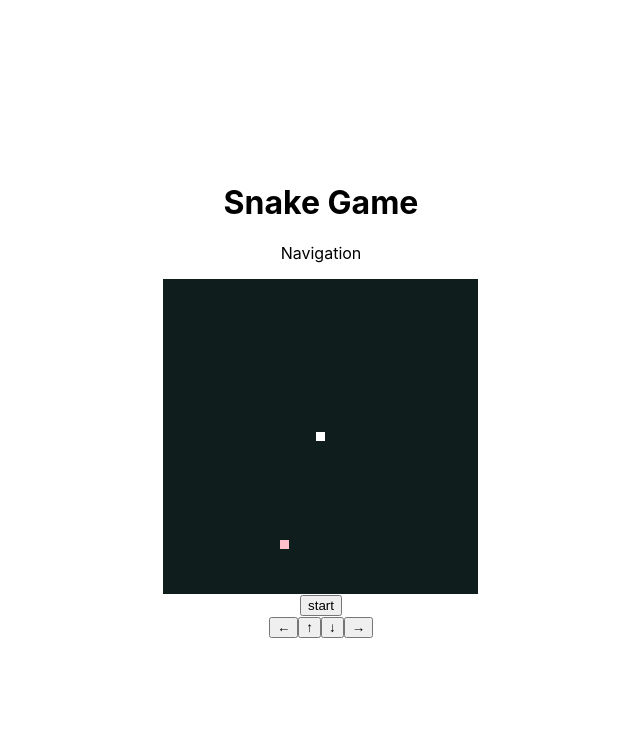
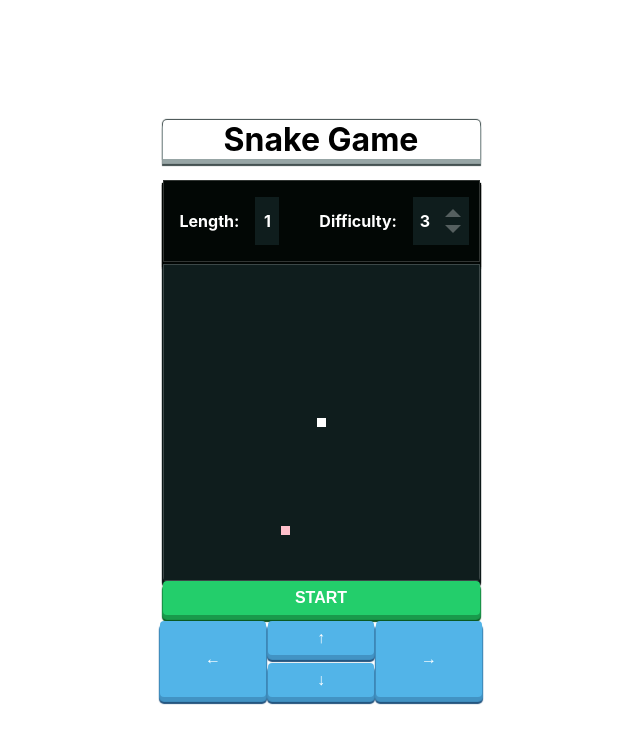
Before and after one commit to Fielsyuka/hooks-snake-game, a React (Create React App) app: page / in a window 1280 px wide. Shown: the top 744 px of the page, without its empty margins (319-959 px from the left). Built offline with nearby package versions, Linux system fonts and the light colour scheme.

Commit message:
section05-fix done

```diff
--- a/src/App.js
+++ b/src/App.js
@@ -1,31 +1,31 @@
-import React, { useCallback, useEffect, useState, useReducer } from 'react';
-import Navigation from './components/Navigation';
-import Field from './components/Field';
-import Button from './components/Button';
-import ManipulationPanel from './components/ManipulationPanel';
-import { initFields, getFoodPosition } from './utils';
+import React, { useCallback, useEffect, useState, useReducer } from "react";
+import Navigation from "./components/Navigation";
+import Field from "./components/Field";
+import Button from "./components/Button";
+import ManipulationPanel from "./components/ManipulationPanel";
+import { initFields, getFoodPosition } from "./utils";
 
 // 定数
 const GameStatus = Object.freeze({
-  init: 'init',
-  playing: 'playing',
-  suspended: 'suspended',
-  gamever: 'gameover'
-})
+  init: "init",
+  playing: "playing",
+  suspended: "suspended",
+  gamever: "gameover",
+});
 
 const Direction = Object.freeze({
-  up: 'up',
-  right: 'right',
-  left: 'left',
-  down: 'down'
-})
+  up: "up",
+  right: "right",
+  left: "left",
+  down: "down",
+});
 
 const OppositeDirection = Object.freeze({
-  up: 'down',
-  right: 'left',
-  left: 'right',
-  down: 'up'
-})
+  up: "down",
+  right: "left",
+  left: "right",
+  down: "up",
+});
 
 const Delta = Object.freeze({
   up: { x: 0, y: -1 },
@@ -48,7 +48,7 @@
     return;
   }
   clearInterval(timer);
-}
+};
 
 // 関数
 const isCollision = (position) => {
@@ -59,57 +59,53 @@
     return true;
   }
   return false;
-}
+};
 
 const isEatingMyself = (fields, position) => {
-  return fields[position.y][position.x] === 'snake';
-}
+  return fields[position.y][position.x] === "snake";
+};
 
 // initial/default
-const defaultInterval = 100;
 const defaultFieldSize = 35;
 const initialBody = { x: 17, y: 17 };
 const initialFood = getFoodPosition(defaultFieldSize, [initialBody]);
 const initialFields = initFields(defaultFieldSize, initialBody, initialFood);
+const defaultDifficulty = 3;
+const Difficulty = [1000, 500, 100, 50, 10];
 
 // reducer
 const initialState = {
   body: [initialBody],
   food: initialFood,
-  removePos: undefined
+  removePos: undefined,
 };
 
 const reducer = (state, action) => {
-  const nextPos = {
-    x: state.body[0].x + Delta[action.direction].x,
-    y: state.body[0].y + Delta[action.direction].y,
-  }
-  const newBody = [nextPos, ...state.body];
+  const newBody = [action.nextPos, ...state.body];
 
   switch (action.type) {
     case "restart":
       return {
         body: [initialBody],
         food: initialFood,
-        removePos: undefined
+        removePos: undefined,
       };
     case "continue":
       const remove = newBody.pop();
-
       return {
         body: newBody,
         food: state.food,
-        removePos: remove
+        removePos: remove,
       };
     case "newFood":
       const newFoodPos = getFoodPosition(defaultFieldSize, newBody);
       return {
         body: newBody,
         food: newFoodPos,
-        removePos: undefined
+        removePos: undefined,
       };
     default:
-      return state
+      return state;
   }
 };
 
@@ -118,17 +114,20 @@
   const [fields, setFields] = useState(initialFields);
   const [status, setStatus] = useState(GameStatus.init);
   const [direction, setDirection] = useState(Direction.up);
+  const [difficulty, setDifficulty] = useState(defaultDifficulty);
 
   const onStart = () => setStatus(GameStatus.playing);
+  const onStop = () => setStatus(GameStatus.suspended);
 
   const onRestart = () => {
     setStatus(GameStatus.init);
     setDirection(Direction.up);
-    dispatch({ type: 'restart', direction: direction });
+    dispatch({ type: "restart", direction: direction });
     setFields(initFields(defaultFieldSize, initialBody, initialFood));
-  }
+  };
 
-  const onChangeDirection = useCallback((newDirection) => {
+  const onChangeDirection = useCallback(
+    (newDirection) => {
       if (status !== GameStatus.playing) {
         return direction;
       }
@@ -136,7 +135,22 @@
         return;
       }
       setDirection(newDirection);
-  }, [direction, status]);
+    },
+    [direction, status]
+  );
+
+  const onChangeDifficulty = useCallback(
+    (difficulty) => {
+      if (status !== GameStatus.init) {
+        return;
+      }
+      if (difficulty < 1 || difficulty > Difficulty.length) {
+        return;
+      }
+      setDifficulty(difficulty);
+    },
+    [status]
+  );
 
   // メイン処理
   useEffect(() => {
@@ -144,6 +158,7 @@
       return;
     }
 
+    const interval = Difficulty[difficulty - 1];
     timer = setInterval(() => {
       const newPosition = {
         x: state.body[0].x + Delta[direction].x,
@@ -153,21 +168,23 @@
       if (isCollision(newPosition) || isEatingMyself(fields, newPosition)) {
         setStatus(GameStatus.gamever);
       } else {
-      if (fields[newPosition.y][newPosition.x] === 'food') {
+        if (fields[newPosition.y][newPosition.x] === "food") {
           dispatch({
             type: "newFood",
-          direction: direction
+            direction: direction,
+            nextPos: newPosition,
           });
         } else {
           dispatch({
             type: "continue",
-          direction: direction
+            direction: direction,
+            nextPos: newPosition,
           });
         }
       }
-    }, defaultInterval);
+    }, interval);
     return unsubscribe;
-  },[state, status, direction]);
+  }, [state, status, direction, difficulty]);
 
   // stateに変更があったらfield更新
   useEffect(() => {
@@ -177,13 +194,13 @@
     setFields((prevFields) => {
       const newFields = [...prevFields];
       if (state.removePos !== undefined) {
-        newFields[state.removePos.y][state.removePos.x] = '';
+        newFields[state.removePos.y][state.removePos.x] = "";
       }
-      newFields[state.body[0].y][state.body[0].x] = 'snake';
-      newFields[state.food.y][state.food.x] = 'food';
+      newFields[state.body[0].y][state.body[0].x] = "snake";
+      newFields[state.food.y][state.food.x] = "food";
       return newFields;
     });
-  }, [state]);
+  }, [state, status]);
 
   useEffect(() => {
     const handleKeyDown = (e) => {
@@ -193,8 +210,8 @@
       }
       onChangeDirection(newDirection);
     };
-    document.addEventListener('keydown', handleKeyDown);
-    return () => document.removeEventListener('keydown', handleKeyDown)
+    document.addEventListener("keydown", handleKeyDown);
+    return () => document.removeEventListener("keydown", handleKeyDown);
   }, [onChangeDirection]);
 
   return (
@@ -203,13 +220,13 @@
         <div className="title-container">
           <h1 className="nav-title">Snake Game</h1>
         </div>
-        <Navigation key="navigation" />
+        <Navigation key="navigation" length={state.body.length} difficulty={difficulty} onChangeDifficulty={onChangeDifficulty} />
       </header>
       <main className="main">
         <Field fields={fields} />
       </main>
       <footer className="footer">
-        <Button status={status} onStart={onStart} onRestart={onRestart}/>
+        <Button status={status} onStart={onStart} onRestart={onRestart} onStop={onStop} />
         <ManipulationPanel onChange={onChangeDirection} />
       </footer>
     </div>
--- a/src/components/Button.jsx
+++ b/src/components/Button.jsx
@@ -1,14 +1,28 @@
-import React from 'react';
+import React from "react";
 
-const Button = ({status, onStart, onRestart}) => {
+const Button = ({ status, onStart, onRestart, onStop }) => {
   return (
     <div className="button">
-      {
-        status === 'gameover' ?
-          <button onClick={onRestart}>gameover</button>
-          :
-          <button onClick={onStart}>start</button>
-      }
+      {status === "gameover" && (
+        <button className="btn btn-gameover" onClick={onRestart}>
+          gameover
+        </button>
+      )}
+      {status === "init" && (
+        <button className="btn btn-init" onClick={onStart}>
+          start
+        </button>
+      )}
+      {status === "suspended" && (
+        <button className="btn btn-suspended" onClick={onStart}>
+          start
+        </button>
+      )}
+      {status === "playing" && (
+        <button className="btn btn-playing" onClick={onStop}>
+          stop
+        </button>
+      )}
     </div>
   );
 };
--- a/src/components/ManipulationPanel.jsx
+++ b/src/components/ManipulationPanel.jsx
@@ -1,17 +1,27 @@
-import React from 'react';
+import React from "react";
 
-const ManipulationPanel = ({onChange}) => {
-  const onUp = () => onChange('up')
-  const onRight = () => onChange('right')
-  const onLeft = () => onChange('left')
-  const onDown = () => onChange('down')
+const ManipulationPanel = ({ onChange }) => {
+  const onUp = () => onChange("up");
+  const onRight = () => onChange("right");
+  const onLeft = () => onChange("left");
+  const onDown = () => onChange("down");
 
   return (
     <div className="manipulation-panel">
-      <button onClick={onLeft}>←</button>
-      <button onClick={onUp}>↑</button>
-      <button onClick={onDown}>↓</button>
-      <button onClick={onRight}>→</button>
+      <button className="manipulation-btn btn btn-left" onClick={onLeft}>
+        ←
+      </button>
+      <div>
+        <button className="manipulation-btn btn btn-up" onClick={onUp}>
+          ↑
+        </button>
+        <button className="manipulation-btn btn btn-down" onClick={onDown}>
+          ↓
+        </button>
+      </div>
+      <button className="manipulation-btn btn btn-right" onClick={onRight}>
+        →
+      </button>
     </div>
   );
 };
--- a/src/components/Navigation.jsx
+++ b/src/components/Navigation.jsx
@@ -1,7 +1,30 @@
-import React from 'react';
+import React from "react";
 
-const Navigation = () => {
-  return <p>Navigation</p>;
+const Navigation = ({ length, difficulty = 3, onChangeDifficulty }) => {
+  const upVisibility = difficulty < 5 ? "" : "is-hidden";
+  const downVisibility = difficulty > 1 ? "" : "is-hidden";
+  const onUpDifficulty = () => onChangeDifficulty(difficulty + 1);
+  const onDownDifficulty = () => onChangeDifficulty(difficulty - 1);
+  return (
+    <div className="navigation">
+      <div className="navigation-item">
+        <span className="navigation-label">Length: </span>
+        <div className="navigation-item-number-container">
+          <div className="num-board">{length}</div>
+        </div>
+      </div>
+      <div className="navigation-item">
+        <span className="navigation-label">Difficulty: </span>
+        <div className="navigation-item-number-container">
+          <span className="num-board">{difficulty}</span>
+          <div className="difficulty-button-container">
+            <div className={`difficulty-button difficulty-up ${upVisibility}`} onClick={onUpDifficulty}></div>
+            <div className={`difficulty-button difficulty-down ${downVisibility}`} onClick={onDownDifficulty}></div>
+          </div>
+        </div>
+      </div>
+    </div>
+  );
 };
 
 export default Navigation;
--- a/src/index.css
+++ b/src/index.css
@@ -1,10 +1,11 @@
 body {
   margin: 0;
-  font-family: -apple-system, BlinkMacSystemFont, 'Segoe UI', 'Roboto',
-    'Oxygen', 'Ubuntu', 'Cantarell', 'Fira Sans', 'Droid Sans',
-    'Helvetica Neue', sans-serif;
+  font-family: -apple-system, BlinkMacSystemFont, "Segoe UI", "Roboto", "Oxygen", "Ubuntu", "Cantarell", "Fira Sans", "Droid Sans", "Helvetica Neue", sans-serif;
   -webkit-font-smoothing: antialiased;
   -moz-osx-font-smoothing: grayscale;
+}
+.is-hidden {
+  visibility: hidden !important;
 }
 
 /* borderを含めた幅で要素の幅が計算されるように */
@@ -26,6 +27,17 @@
   height: 100vh;
 }
 
+.title-container {
+  border-radius: 4px 4px 0px 0px;
+  box-shadow: 0px 4px 1px 1px #97a5a5, 0px 6px 1px 1px #3c4a4a, 0px 0px 1px 1px #3c4a4a;
+}
+
+.title {
+  margin: 0;
+  padding: 8px;
+  font-size: 1.1rem;
+}
+
 .dots {
   height: 9px;
   width: 9px;
@@ -35,12 +47,181 @@
 .field {
   display: flex;
   flex-wrap: wrap;
+  margin-top: 2px;
+  color: white;
+  background: #0f1d1d;
+  border-radius: 0 0 4px 4px;
+  border: 1px solid #ffffff30;
+  box-shadow: 0px 4px 1px 1px #0c1818, 0px 6px 1px 1px #060f0d;
 }
 
 .snake {
-   background: white;
- }
+  background: white;
+}
 
 .food {
   background: pink;
 }
+
+.navigation {
+  display: flex;
+  margin-top: 4px;
+  justify-content: space-evenly;
+  color: white;
+  font-weight: bold;
+  background: #020705;
+  box-shadow: 0px 4px 1px 1px #020604, 0px 6px 1px 1px #010403;
+  border: 1px solid #ffffff30;
+}
+
+.navigation-item {
+  padding: 16px;
+  display: flex;
+  align-items: center;
+}
+
+.navigation-item-number-container {
+  display: flex;
+  padding: 0 8px;
+  align-items: center;
+  margin-left: 8px;
+}
+
+.num-board {
+  display: flex;
+  justify-content: center;
+  align-items: center;
+  background: #0f1d1d;
+  height: 48px;
+  width: 24px;
+}
+
+.difficulty-number {
+  margin-right: 8px;
+}
+
+.difficulty-button {
+  cursor: pointer;
+  width: 8px;
+  height: 8px;
+  border: 8px solid #0f1d1d;
+  margin: 8px;
+}
+
+.difficulty-button-container {
+  background: #0f1d1d;
+}
+
+.difficulty-up {
+  margin-top: 4px;
+  border-bottom: 8px solid #f0f0f050;
+  transition: all ease 0.5s;
+}
+.difficulty-up:hover {
+  transform: scale(1.1);
+  border-bottom: 8px solid white;
+}
+.difficulty-up:active {
+  transform: scale(0.8);
+  opacity: 0.8;
+}
+
+.difficulty-down {
+  margin-bottom: 4px;
+  border-top: 8px solid #f0f0f050;
+  transition: all ease 0.5s;
+}
+.difficulty-down:hover {
+  transform: scale(1.1);
+  border-top: 8px solid white;
+}
+.difficulty-down:active {
+  transform: scale(0.8);
+  opacity: 0.8;
+}
+
+.btn {
+  border: 0;
+  cursor: pointer;
+  color: white;
+  border-radius: 4px;
+  width: 100%;
+  font-weight: bold;
+  padding: 8px 16px;
+  font-size: 1rem;
+  text-transform: uppercase;
+  transition: all ease 0.2s;
+}
+
+.btn-init,
+.btn-suspended {
+  box-shadow: 0px 4px 1px 1px #199a4b, 0px 6px 1px 1px #0b5420;
+  background: #23ce6b;
+}
+
+.btn-playing {
+  box-shadow: 0px 4px 1px 1px #d4a752, 0px 6px 1px 1px #956933;
+  background: #ffd166;
+}
+
+.btn-gameover {
+  box-shadow: 0px 4px 1px 1px #ce3959, 0px 6px 1px 1px #8b1c2c;
+  background: #ef476f;
+}
+
+.btn:focus {
+  outline: 0;
+}
+
+.btn:active {
+  box-shadow: 0px 0px 0px 0px;
+  transform: translateY(6px);
+}
+
+.btn-init:active,
+.btn-suspended:active {
+  background: #20bd60;
+}
+
+.btn-playing:active {
+  background: #eabc5c;
+}
+
+.btn-gameover:active {
+  background: #de4064;
+}
+
+.manipulation-panel {
+  margin-top: 2px;
+  display: flex;
+  justify-content: center;
+}
+
+.manipulation-btn {
+  min-width: 106px;
+  margin: 4px 2px;
+  background: #52b4e8;
+  box-shadow: 0px 4px 1px 1px #4293c4, 0px 6px 1px 1px #21507b;
+}
+
+.btn-move:active {
+  background: #4293c4;
+}
+
+.btn-left,
+.btn-right {
+  min-width: 106px;
+  width: 106px;
+}
+.btn-left {
+  margin-left: 0;
+}
+.btn-right {
+  margin-right: 0;
+}
+
+.btn-up,
+.btn-down {
+  margin-left: 0px;
+  margin-right: 0px;
+}
```
Lines whose indentation alone changed are shown as unchanged.
